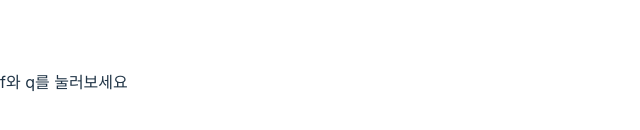
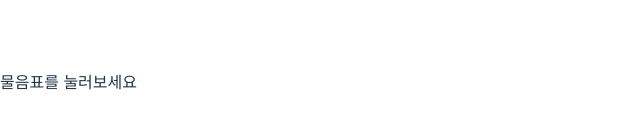
Before and after one commit to soapcandy/hooks-practice, a React (Vite) app: page / in a window 1280 px wide. Shown: the part 318-448 px from the top of the page, without its empty margins (0-640 px from the left). Built offline with nearby package versions, Linux system fonts and the light colour scheme.

Commit message:
useKeyPress

```diff
--- a/src/App.jsx
+++ b/src/App.jsx
@@ -1,15 +1,9 @@
-import useKey from "./hooks/useKey/useKey";
+import useKeyPress from "./hooks/useKey/usekeyPress";
 
 function App() {
-  useKey("keydown", "f", () => {
-    alert("f key down");
-  });
+  const pressed = useKeyPress("?");
 
-  useKey("keyup", "q", () => {
-    alert("q key up");
-  });
-
-  return <>f와 q를 눌러보세요</>;
+  return <>{pressed ? "아이린 조 아" : "물음표를 눌러보세요"}</>;
 }
 
 export default App;
--- /dev/null
+++ b/src/hooks/useKey/usekeyPress.jsx
@@ -0,0 +1,37 @@
+import { useCallback, useEffect, useState } from "react";
+
+const useKeyPress = (targetKey) => {
+  const [keyPressed, setKeyPressed] = useState(false);
+
+  const handleKeyDown = useCallback(
+    ({ key }) => {
+      if (key === targetKey) {
+        setKeyPressed(true);
+      }
+    },
+    [targetKey]
+  );
+
+  const handleKeyUp = useCallback(
+    ({ key }) => {
+      if (key === targetKey) {
+        setKeyPressed(false);
+      }
+    },
+    [targetKey]
+  );
+
+  useEffect(() => {
+    window.addEventListener("keydown", handleKeyDown);
+    window.addEventListener("keyup", handleKeyUp);
+
+    return () => {
+      window.removeEventListener("keydown", handleKeyDown);
+      window.removeEventListener("keyup", handleKeyUp);
+    };
+  });
+
+  return keyPressed;
+};
+
+export default useKeyPress;
```
